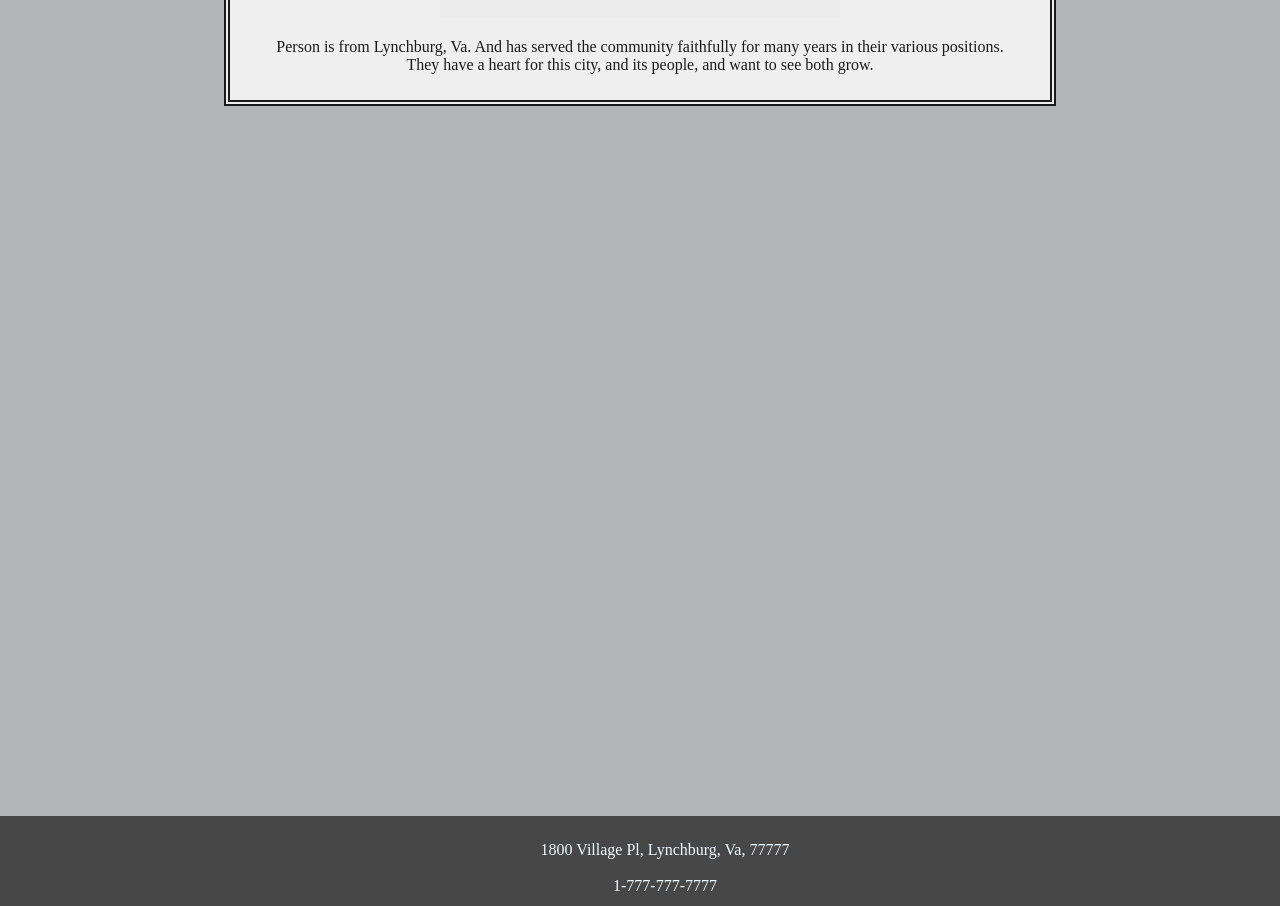
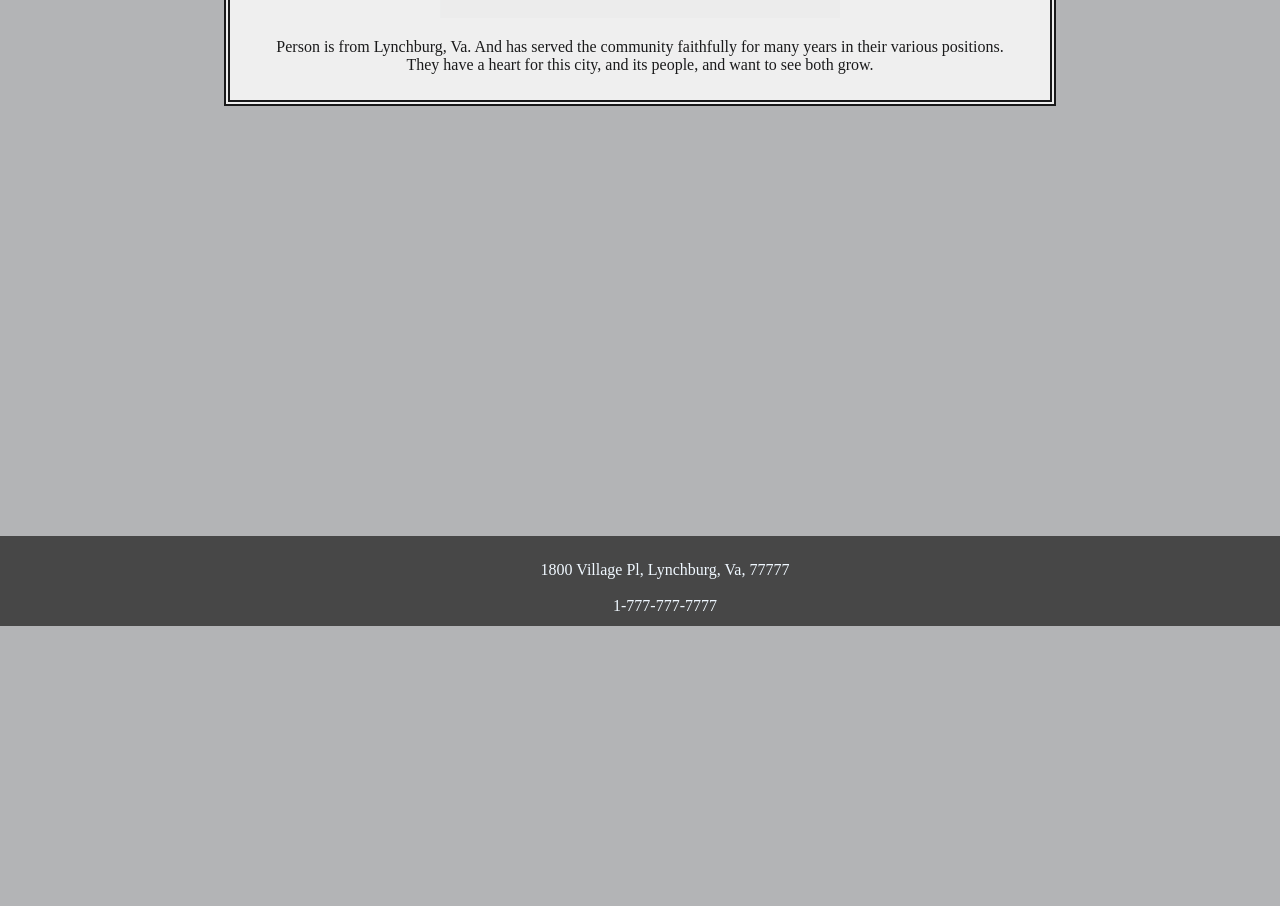
Before and after one commit to ThomastheBuilder/website_template, an Angular app: page /home in a window 1280 px wide. Shown: the part 560-1466 px from the top of the page. After the commit the page ends 1186 px from the top, so only its background shows below. Built offline with nearby package versions, Linux system fonts and the light colour scheme.

Commit message:
Switching pages will now start the page at the top.

```diff
--- a/src/app/app.component.ts
+++ b/src/app/app.component.ts
@@ -1,10 +1,21 @@
-import { Component } from '@angular/core';
+import { Component, OnInit } from '@angular/core';
+import { Router, NavigationEnd } from '@angular/router';
 
 @Component({
   selector: 'app-root',
   templateUrl: './app.component.html',
   styleUrls: ['./app.component.css']
 })
-export class AppComponent {
+export class AppComponent implements OnInit {
+  constructor(private router: Router) { }
+
+  ngOnInit(): void {
+      this.router.events.subscribe((event) => {
+        if (!(event instanceof NavigationEnd)) {
+        return;
+        }
+      window.scrollTo(0, 0)
+      });
+  }
   title = 'WEBSITE_TEMPLATE';
 }
--- a/src/app/footer/footer.component.css
+++ b/src/app/footer/footer.component.css
@@ -33,7 +33,7 @@ p {
 
 #page-container {
     position: relative;
-    min-height: 100vh;
+    min-height: 65vh;
 
 }
 
--- a/src/app/footer/footer.component.html
+++ b/src/app/footer/footer.component.html
@@ -7,4 +7,6 @@
     <div id="footerright">
         <!-- <p><a href="#top">Back to Top</a></p> -->
     </div>
-</div></div></div>
+</div>
+</div>
+</div>
```
